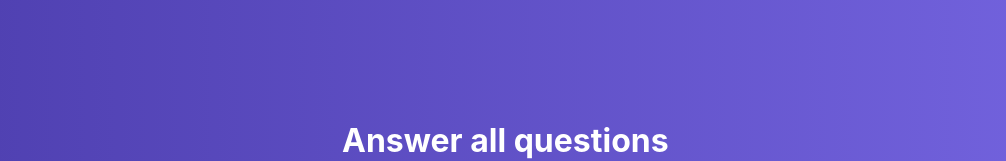
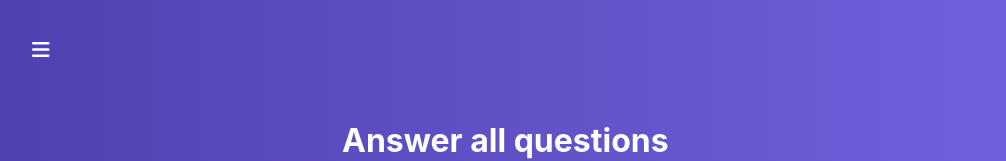
Before and after one commit to keXXpert/reactQuiz, a React (Create React App) app: page / in a window 1280 px wide. Shown: the top 161 px of the page, without its empty margins (8-1014 px from the left). Built offline with nearby package versions, Linux system fonts and the light colour scheme.

Commit message:
added nice menu icon-button

```diff
--- /dev/null
+++ b/src/components/Navigation/MenuToggle/MenuToggle.jsx
@@ -0,0 +1,16 @@
+import React from 'react'
+import myCSS from './MenuToggle.module.css'
+
+const MenuToggle = ({onToggle, isOpen}) => {
+    const cls =[
+        myCSS.MenuToggle,
+        'fa',
+        isOpen ? 'fa-times' : 'fa-bars',
+        isOpen && myCSS.open
+    ]
+    return (
+        <i className={cls.join(' ')} onClick={onToggle}/>
+    )
+}
+
+export default MenuToggle
--- /dev/null
+++ b/src/components/Navigation/MenuToggle/MenuToggle.module.css
@@ -0,0 +1,18 @@
+.MenuToggle {
+    position: fixed;
+    top: 40px;
+    left: 40px;
+    font-size: 20px;
+    cursor: pointer;
+    color: #fff;
+    transition: opacity, left .22s ease-in;
+    z-index: 100;
+}
+
+.MenuToggle:hover {
+    opacity: 0.7;
+}
+
+.MenuToggle.open {
+    left: 320px;
+}
--- a/src/hoc/Layout/Layout.jsx
+++ b/src/hoc/Layout/Layout.jsx
@@ -1,9 +1,16 @@
-import React from 'react'
+import React, { useState } from 'react'
 import myCSS from './Layout.module.css'
+import MenuToggle from '../../components/Navigation/MenuToggle/MenuToggle'
 
 const Layout = (props) => {
+    const [menu, setMenu] = useState(false)
+
+    const handleToggle = () => {
+        setMenu(!menu)
+    }
     return (
         <div className={myCSS.Layout}>
+            <MenuToggle isOpen={menu} onToggle={handleToggle}/>
             <main>
                 {props.children}
             </main>
```
